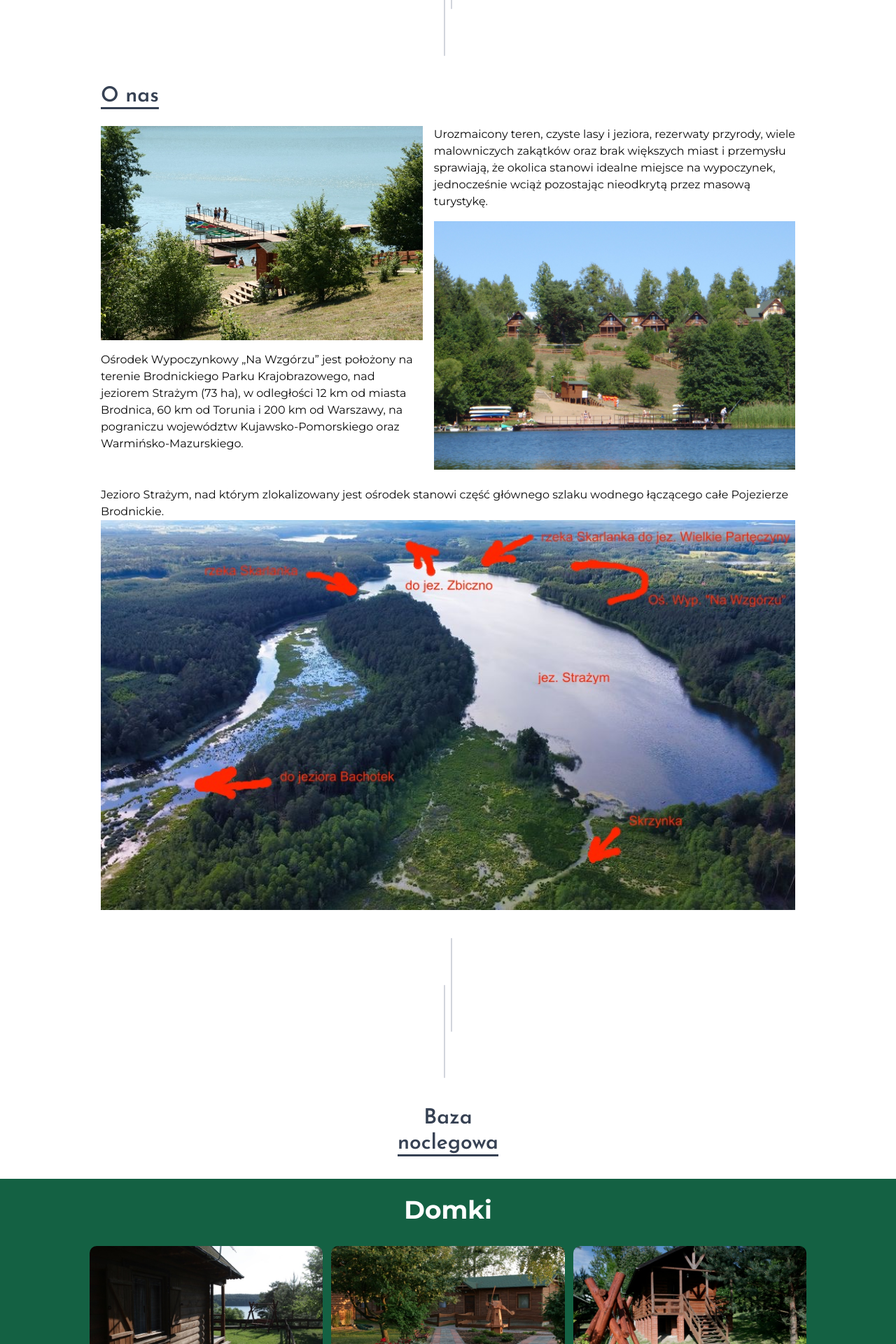
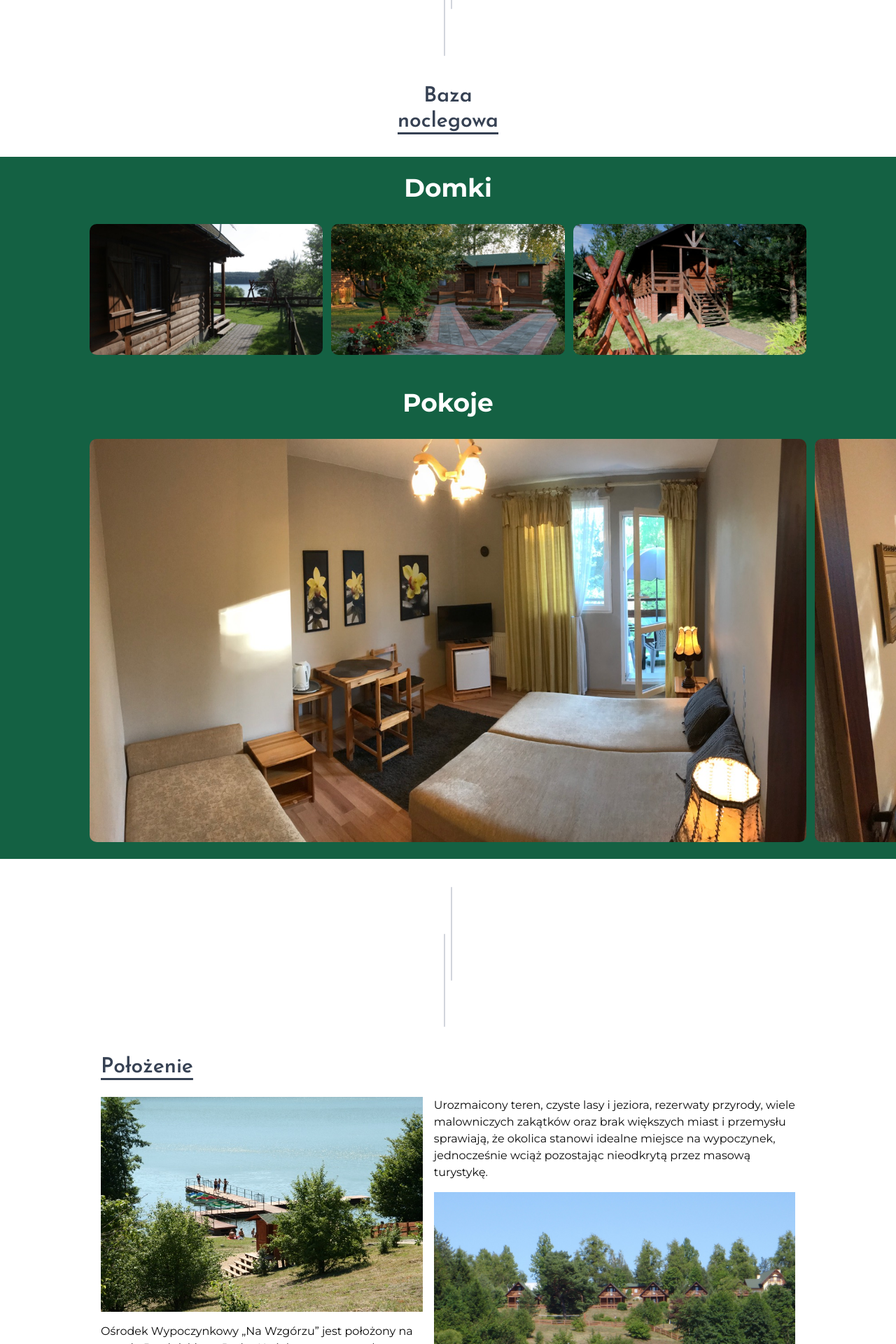
Before and after one commit to na-wzgorzu/landing, a Next.js app: page / in a window 1280 px wide. Shown: the part 960-2880 px from the top of the page at 70% size. Built offline with nearby package versions, Linux system fonts and the light colour scheme.

Commit message:
fix: update About header title from 'O nas' to 'Położenie' for clarity

```diff
--- a/src/app/page.tsx
+++ b/src/app/page.tsx
@@ -14,13 +14,13 @@ export default function Home() {
     <div className="min-h-[calc(100vh-64px)] flex flex-col gap-10 overflow-hidden">
       <Hero />
       <VerticalDivider color={"black"} />
-      <About />
-      <VerticalDivider color={"black"} />
       <div className=" flex flex-col">
         <HousesCarousel />
         {/* <VerticalDivider color={"black"} /> */}
         <ApartmentsCarousel />
       </div>
+      <VerticalDivider color={"black"} />
+      <About />
       <VerticalDivider color={"black"} />
       <FoodService />
       <HousesBanner />
--- a/src/components/About.tsx
+++ b/src/components/About.tsx
@@ -19,7 +19,7 @@ const AboutHeader = () => {
   return (
     <div className="flex flex-col mx-auto max-w-screen-lg gap-6 px-4">
       <div className="underline text-gray-700 font-semibold font-mono text-3xl underline-offset-8 decoration-gray-700">
-        O nas
+        Położenie
       </div>
 
       <div className="flex gap-4 flex-col md:flex-row">
```
